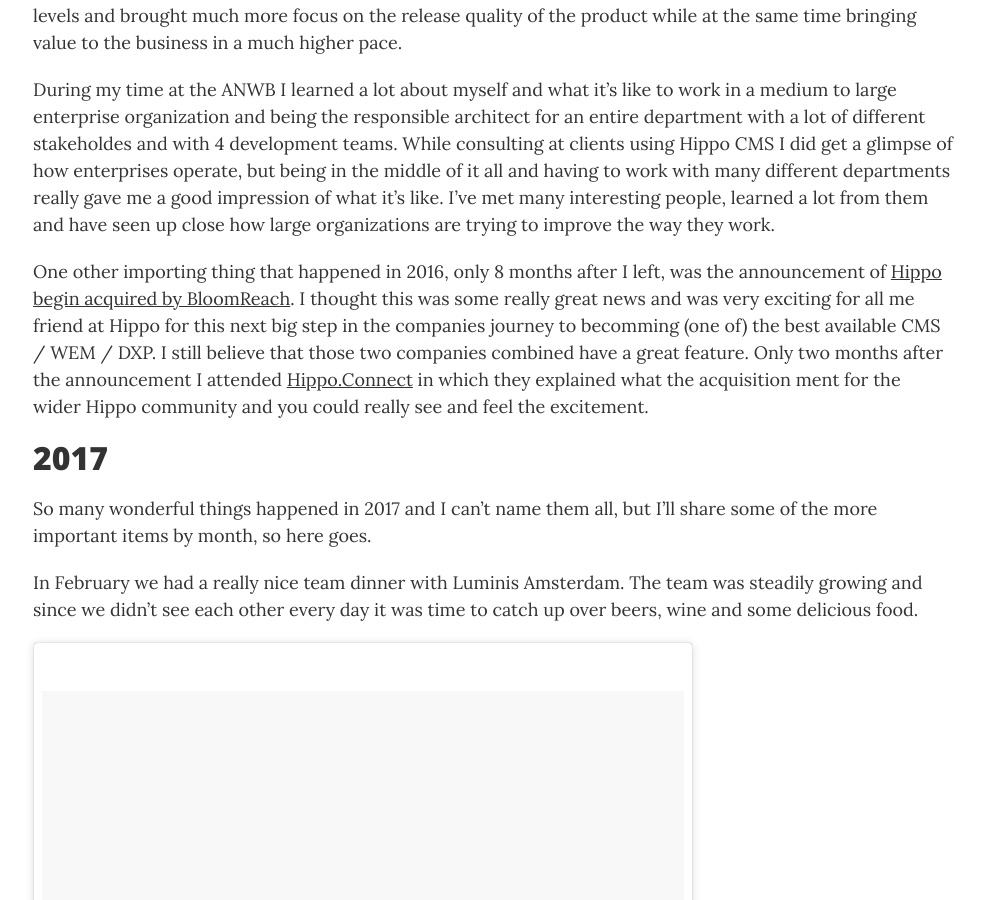
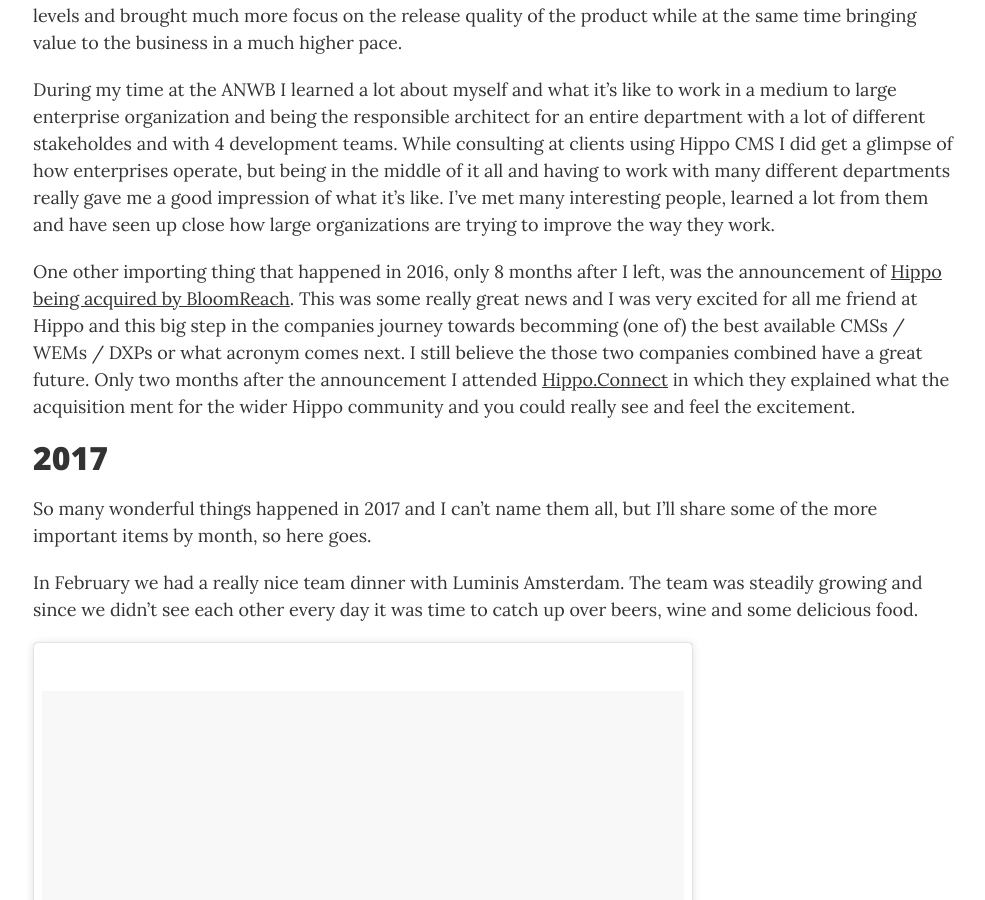
Before and after one commit to jreijn/jreijn.github.com, a Jekyll site: the page built from _posts/2018-01-03-looking-back-at-2017.md, in a window 1280 px wide and 900 px high, scrolled down 1009 px. Shown: the whole window, without its empty margins (147-1132 px from the left). Built offline with Jekyll 4.4.1, drawn with Linux system fonts in a browser that asks for light colours; comment, search, counter and statistics services are not loaded.

Commit message:
Update review of 2017

```diff
--- a/_posts/2018-01-03-looking-back-at-2017.md
+++ b/_posts/2018-01-03-looking-back-at-2017.md
@@ -15,8 +15,7 @@
 
 During my time at the ANWB I learned a lot about myself and what it's like to work in a medium to large enterprise organization and being the responsible architect for an entire department with a lot of different stakeholdes and with 4 development teams. While consulting at clients using Hippo CMS I did get a glimpse of how enterprises operate, but being in the middle of it all and having to work with many different departments really gave me a good impression of what it's like. I've met many interesting people, learned a lot from them and have seen up close how large organizations are trying to improve the way they work.
 
-One other importing thing that happened in 2016, only 8 months after I left, was the announcement of [Hippo begin acquired by BloomReach](https://www.bloomreach.com/en/blog/2016/10/bloomreach-acquires-hippo-build-first-open-intelligent-digital-experience-platform.html). I thought this was some really great news and was very exciting for all me friend at Hippo for this next big step in the companies journey to becomming (one of) the best available CMS / WEM / DXP. I still believe that those two companies combined have a great feature. Only two months after the announcement I attended [Hippo.Connect](http://events.bloomreach.com/connect/amsterdam) in which they explained what the acquisition ment for the wider Hippo community and you could really see and feel the excitement.
-
+One other importing thing that happened in 2016, only 8 months after I left, was the announcement of [Hippo being acquired by BloomReach](https://www.bloomreach.com/en/blog/2016/10/bloomreach-acquires-hippo-build-first-open-intelligent-digital-experience-platform.html). This was some really great news and I was very excited for all me friend at Hippo and this big step in the companies journey towards becomming (one of) the best available CMSs / WEMs / DXPs or what acronym comes next. I still believe the those two companies combined have a great future. Only two months after the announcement I attended [Hippo.Connect](http://events.bloomreach.com/connect/amsterdam) in which they explained what the acquisition ment for the wider Hippo community and you could really see and feel the excitement.
 
 ## 2017
 
```
